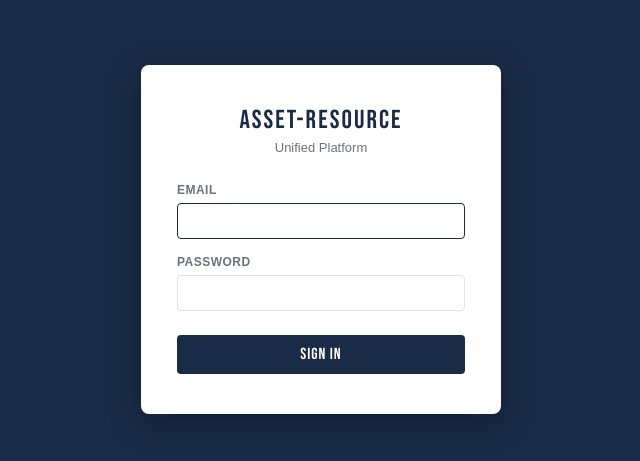
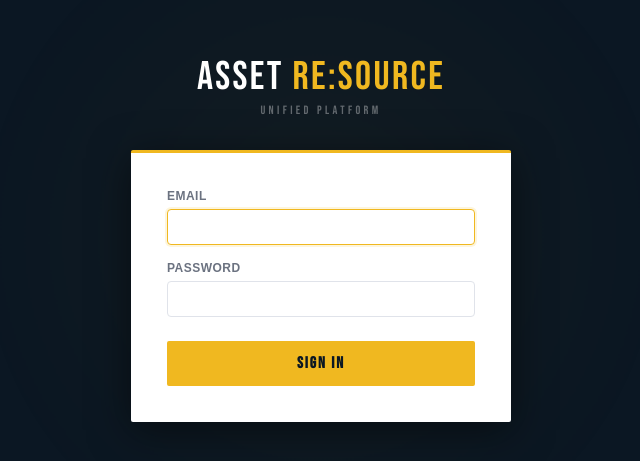
Before and after one commit to ClintHaston/ar-unified-platform, a React (Vite) app: page /login in a window 1280 px wide. Shown: the part 161-622 px from the top of the page, without its empty margins (319-959 px from the left). Built offline with nearby package versions, Linux system fonts and the light colour scheme; no server answers.

Commit message:
feat: production UI polish — gold glow login, brand redesign, animated nav, gold active tabs

```diff
--- a/src/components/NavBar.tsx
+++ b/src/components/NavBar.tsx
@@ -22,7 +22,7 @@ export function NavBar() {
 
   return (
     <nav className="nav">
-      <span className="nav-brand bebas">Asset-Resource</span>
+      <span className="nav-brand bebas">ASSET <span className="nav-brand-accent">RE:SOURCE</span></span>
 
       <div className="nav-tabs">
         {TABS.map((tab) => {
--- a/src/index.css
+++ b/src/index.css
@@ -5,11 +5,12 @@
 }
 
 :root {
-  --navy: #1A2B47;
-  --navy-light: #243759;
-  --navy-dark: #111d30;
-  --gold: #C8922A;
-  --gold-hover: #d9a030;
+  --navy: #0b1723;
+  --navy-light: #1a3a52;
+  --navy-dark: #060e17;
+  --gold: #d4a017;
+  --gold-bright: #f0b820;
+  --gold-hover: #f5c830;
   --body-bg: #f4f5f7;
   --surface: #ffffff;
   --border: #e0e3ea;
@@ -65,16 +66,27 @@ input, select, textarea {
   align-items: center;
   padding: 0 24px;
   gap: 32px;
-  box-shadow: 0 2px 8px rgba(0,0,0,0.25);
+  box-shadow: 0 2px 12px rgba(0,0,0,0.4);
+  border-bottom: 2px solid var(--gold-bright);
+  animation: navSlideDown 0.35s ease both;
+}
+
+@keyframes navSlideDown {
+  from { transform: translateY(-100%); opacity: 0; }
+  to   { transform: translateY(0);     opacity: 1; }
 }
 
 .nav-brand {
   font-family: 'Bebas Neue', Arial, sans-serif;
-  font-size: 20px;
+  font-size: 22px;
   letter-spacing: 0.08em;
-  color: var(--gold);
+  color: #ffffff;
   white-space: nowrap;
   flex-shrink: 0;
+}
+
+.nav-brand-accent {
+  color: var(--gold-bright);
 }
 
 .nav-tabs {
@@ -85,29 +97,31 @@ input, select, textarea {
 
 .nav-tab {
   padding: 6px 16px;
-  border-radius: 4px;
+  border-radius: 2px;
   font-family: 'Bebas Neue', Arial, sans-serif;
   font-size: 15px;
-  letter-spacing: 0.06em;
-  color: rgba(255,255,255,0.65);
+  letter-spacing: 0.08em;
+  color: rgba(255,255,255,0.55);
   background: transparent;
   border: none;
-  transition: background 0.15s, color 0.15s;
+  border-left: 3px solid transparent;
+  transition: background 0.15s, color 0.15s, border-color 0.15s;
   white-space: nowrap;
 }
 
 .nav-tab:hover {
-  background: rgba(255,255,255,0.08);
+  background: rgba(255,255,255,0.06);
   color: rgba(255,255,255,0.9);
 }
 
 .nav-tab.active {
-  background: var(--gold);
-  color: var(--navy);
+  background: rgba(240,184,32,0.12);
+  color: var(--gold-bright);
+  border-left-color: var(--gold-bright);
 }
 
 .nav-tab.locked {
-  opacity: 0.35;
+  opacity: 0.3;
   cursor: not-allowed;
 }
 
@@ -156,36 +170,83 @@ input, select, textarea {
 }
 
 /* ── Auth / login ── */
+@keyframes glowBreath {
+  0%, 100% { opacity: 0.06; transform: translate(-50%, -50%) scale(1); }
+  50%      { opacity: 0.18; transform: translate(-50%, -50%) scale(1.1); }
+}
+@keyframes fadeInUp {
+  from { opacity: 0; transform: translateY(16px); }
+  to   { opacity: 1; transform: translateY(0); }
+}
+
 .login-page {
+  position: relative;
+  overflow: hidden;
   min-height: 100vh;
   display: flex;
+  flex-direction: column;
   align-items: center;
   justify-content: center;
   background: var(--navy);
 }
 
+.login-glow {
+  position: absolute;
+  width: 700px;
+  height: 700px;
+  border-radius: 50%;
+  background: radial-gradient(circle, rgba(240,184,32,0.25) 0%, transparent 70%);
+  top: 50%;
+  left: 50%;
+  transform: translate(-50%, -50%);
+  animation: glowBreath 4s ease-in-out infinite;
+  pointer-events: none;
+}
+
+.login-inner {
+  position: relative;
+  z-index: 1;
+  display: flex;
+  flex-direction: column;
+  align-items: center;
+}
+
+.login-logo-area {
+  text-align: center;
+  margin-bottom: 32px;
+  animation: fadeInUp 0.45s ease both 0.05s;
+}
+
 .login-card {
   background: var(--surface);
-  border-radius: 8px;
-  padding: 40px 36px;
-  width: 360px;
-  box-shadow: 0 8px 32px rgba(0,0,0,0.3);
+  border-radius: 2px;
+  border-top: 3px solid var(--gold-bright);
+  padding: 36px 36px;
+  width: 380px;
+  max-width: 90vw;
+  box-shadow: 0 8px 40px rgba(0,0,0,0.5);
+  animation: fadeInUp 0.45s ease both 0.15s;
 }
 
 .login-logo {
   font-family: 'Bebas Neue', Arial, sans-serif;
-  font-size: 26px;
-  letter-spacing: 0.08em;
-  color: var(--navy);
-  text-align: center;
-  margin-bottom: 4px;
+  font-size: 40px;
+  letter-spacing: 0.06em;
+  color: #ffffff;
+  line-height: 1;
+}
+
+.login-logo-gold {
+  color: var(--gold-bright);
 }
 
 .login-sub {
-  text-align: center;
-  color: var(--text-muted);
-  font-size: 13px;
-  margin-bottom: 28px;
+  font-family: 'Bebas Neue', Arial, sans-serif;
+  font-size: 12px;
+  letter-spacing: 0.28em;
+  text-transform: uppercase;
+  color: rgba(255,255,255,0.35);
+  margin-top: 6px;
 }
 
 .form-field {
@@ -213,25 +274,29 @@ input, select, textarea {
 }
 
 .form-input:focus {
-  border-color: var(--navy);
+  border-color: var(--gold-bright);
+  box-shadow: 0 0 0 2px rgba(240,184,32,0.15);
 }
 
 .btn-primary {
   width: 100%;
-  padding: 10px;
-  background: var(--navy);
-  color: #fff;
-  border: none;
-  border-radius: 4px;
+  padding: 11px;
+  background: var(--gold-bright);
+  color: var(--navy);
+  border: 2px solid var(--gold-bright);
+  border-radius: 2px;
   font-family: 'Bebas Neue', Arial, sans-serif;
   font-size: 16px;
-  letter-spacing: 0.06em;
+  letter-spacing: 0.12em;
+  font-weight: 700;
   margin-top: 8px;
-  transition: background 0.15s;
+  transition: background 0.15s, transform 0.1s;
 }
 
-.btn-primary:hover {
-  background: var(--navy-light);
+.btn-primary:hover:not(:disabled) {
+  background: var(--gold-hover);
+  border-color: var(--gold-hover);
+  transform: translateY(-1px);
 }
 
 .btn-primary:disabled {
--- a/src/pages/Login.tsx
+++ b/src/pages/Login.tsx
@@ -29,9 +29,13 @@ export function Login() {
 
   return (
     <div className="login-page">
-      <div className="login-card">
-        <div className="login-logo bebas">Asset-Resource</div>
-        <div className="login-sub">Unified Platform</div>
+      <div className="login-glow" />
+      <div className="login-inner">
+        <div className="login-logo-area">
+          <div className="login-logo bebas">ASSET <span className="login-logo-gold">RE:SOURCE</span></div>
+          <div className="login-sub">Unified Platform</div>
+        </div>
+        <div className="login-card">
         <form onSubmit={handleSubmit}>
           <div className="form-field">
             <label className="form-label">Email</label>
@@ -59,6 +63,7 @@ export function Login() {
             {loading ? 'Signing in…' : 'Sign In'}
           </button>
         </form>
+        </div>
       </div>
     </div>
   )
```
Also changed, not shown: 1 other file (tests, documents, lock files or other folders).
